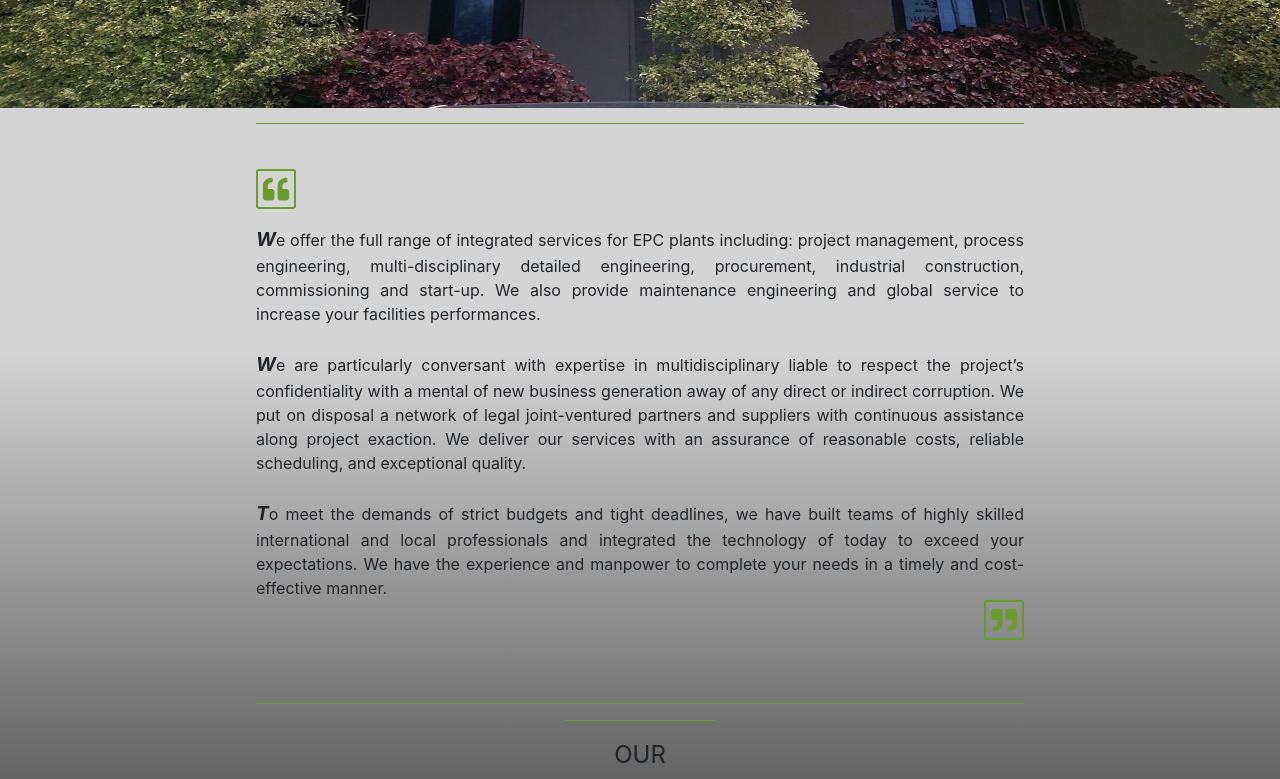
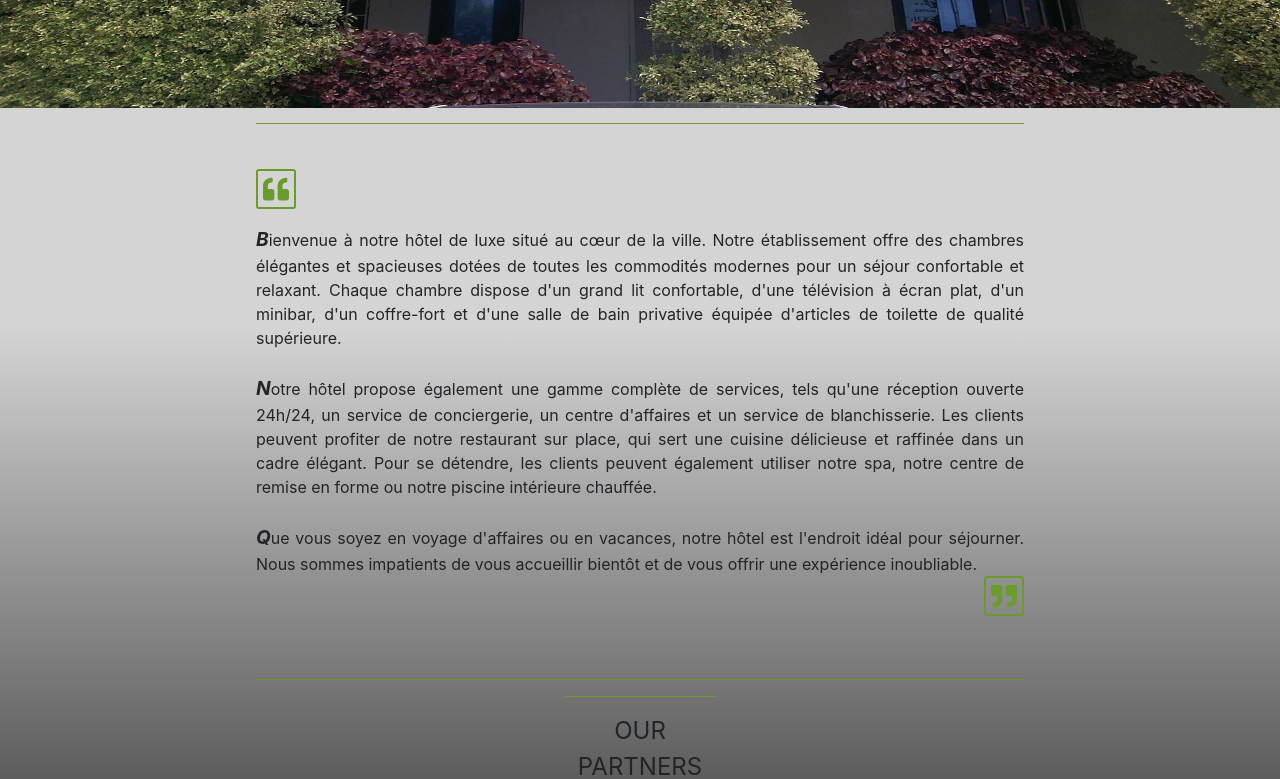
Before and after one commit to SellamiSami/SSTOUNI02, a React (Create React App) app: page / in a window 1280 px wide. Shown: the part 552-1331 px from the top of the page. Built offline with nearby package versions, Linux system fonts and the light colour scheme.

Commit message:
fixed hotel description

```diff
--- a/src/pages/Home.js
+++ b/src/pages/Home.js
@@ -31,15 +31,26 @@ export default function Home() {
                 <hr className="hr-home" />
                 <p><FaQuoteLeft className="comma0" /></p>
                 <p className="text-h" >
-                    <span className="home-bold">W</span>e offer the full range of integrated services for EPC plants including: project management, process engineering, multi-disciplinary detailed engineering, procurement, industrial construction, commissioning and start-up. We also provide maintenance engineering and global service to increase your facilities performances.
+                    <span className="home-bold">B</span>ienvenue à notre hôtel de luxe situé au cœur de la ville.
+                    Notre établissement offre des chambres élégantes et spacieuses dotées de toutes les
+                    commodités modernes pour un séjour confortable et relaxant. Chaque chambre dispose
+                    d'un grand lit confortable, d'une télévision à écran plat, d'un minibar, d'un coffre-fort et
+                    d'une salle de bain privative équipée d'articles de toilette de qualité supérieure.
                 </p>
                 <br />
                 <p className="text-h" >
-                    <span className="home-bold">W</span>e are particularly conversant with expertise in multidisciplinary liable to respect the project’s confidentiality with a mental of new business generation away of any direct or indirect corruption. We put on disposal a network of legal joint-ventured partners and suppliers with continuous assistance along project exaction. We deliver our services with an assurance of reasonable costs, reliable scheduling, and exceptional quality.
+                    <span className="home-bold">N</span>otre hôtel propose également une gamme complète de services,
+                    tels qu'une réception ouverte 24h/24, un service de conciergerie, un centre d'affaires et un
+                    service de blanchisserie. Les clients peuvent profiter de notre restaurant sur place, qui sert
+                    une cuisine délicieuse et raffinée dans un cadre élégant. Pour se détendre, les clients peuvent
+                    également utiliser notre spa, notre centre de remise en forme ou notre piscine intérieure chauffée.
                 </p>
                 <br />
                 <p className="text-h" >
-                    <span className="home-bold">T</span>o meet the demands of strict budgets and tight deadlines, we have built teams of highly skilled international and local professionals and integrated the technology of today to exceed your expectations. We have the experience and manpower to complete your needs in a timely and cost-effective manner.
+                    <span className="home-bold">Q</span>ue vous soyez en voyage d'affaires ou en vacances,
+                    notre hôtel est l'endroit idéal pour séjourner.
+                    Nous sommes impatients de vous accueillir bientôt et de vous offrir
+                    une expérience inoubliable.
                 </p>
 
                 <p><FaQuoteRight className="comma1" /></p>
```
